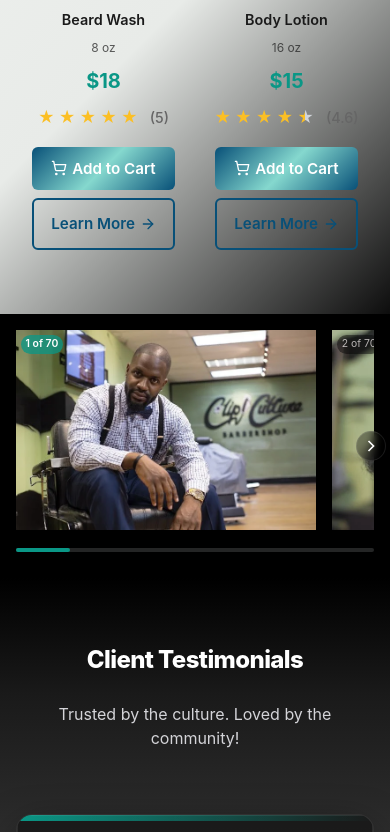
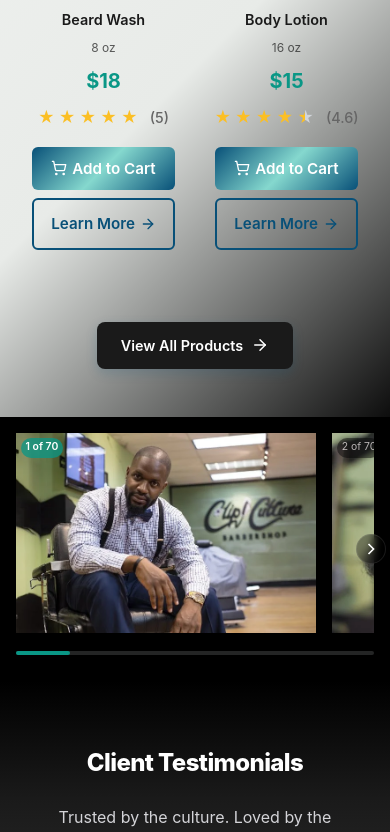
Before and after one commit to CartezDew/ClipCultureBarbershop, a React (Vite) app in the folder frontend/: page / in a window 390 px wide. Shown: the part 2416-3248 px from the top of the page. Built offline with nearby package versions, Linux system fonts and the light colour scheme; a web font is replaced by a local one.

Commit message:
updated mobile navbar layout

```diff
--- a/frontend/src/components/NavbarMobile.jsx
+++ b/frontend/src/components/NavbarMobile.jsx
@@ -16,8 +16,8 @@ const NavbarMobile = ({ showTaglineAnim = false, isMobile600 = false }) => {
 
     // Menu items matching the desktop navbar with all dropdown links
     const menuItems = [
-        // Home (only show if not on home page)
-        ...(location.pathname !== '/' ? [{ id: 'home', name: 'Home', path: '/', icon: 'Home' }] : []),
+        // Home (always show)
+        { id: 'home', name: 'Home', path: '/', icon: 'Home' },
 
         // Services section
         { id: 'services-all', name: 'All Services', path: '/services', icon: 'Scissors', section: 'Services' },
@@ -341,10 +341,11 @@ const NavbarMobile = ({ showTaglineAnim = false, isMobile600 = false }) => {
                     >
                         <div className="mobile-nav-items">
                             {(() => {
-                                const sections = ['Services', 'Barbers', 'Shop', 'About']
+                                // Define section order: About first, then Services (default expanded), then Shop, then Barbers
+                                const sections = ['About', 'Services', 'Shop', 'Barbers']
                                 const items = []
 
-                                // Add home link if not on home page
+                                // Add Home link first (always visible)
                                 const homeItem = menuItems.find(item => item.id === 'home')
                                 if (homeItem) {
                                     items.push(
@@ -352,7 +353,13 @@ const NavbarMobile = ({ showTaglineAnim = false, isMobile600 = false }) => {
                                             key={homeItem.id}
                                             to={homeItem.path}
                                             className="mobile-nav-item"
-                                            onClick={() => { setIsOpen(false) }}
+                                            onClick={(e) => {
+                                                if (location.pathname === '/') {
+                                                    e.preventDefault()
+                                                    window.scrollTo({ top: 0, behavior: 'smooth' })
+                                                }
+                                                setIsOpen(false)
+                                            }}
                                         >
                                             {getIconForMenuItem(homeItem.icon)}
                                             {homeItem.name}
--- a/frontend/src/components/TopProducts.jsx
+++ b/frontend/src/components/TopProducts.jsx
@@ -1,5 +1,5 @@
 import React, { useState, useEffect, useRef } from 'react';
-import { Link } from 'react-router-dom';
+import { Link, useLocation } from 'react-router-dom';
 import { ArrowRight, ShoppingCart } from 'lucide-react';
 import '../styles/top-products.css';
 import Product1 from '../assets/products/Product-1.webp';
@@ -12,6 +12,8 @@ import BeardLineUp1 from '../assets/products/Beard-Line-Up-1.webp';
 import BeardLineUp2 from '../assets/products/Beard-Line-Up-2.webp';
 
 const TopProducts = ({ limit }) => {
+  const location = useLocation();
+  const isHomePage = location.pathname === '/';
   const [quantities, setQuantities] = useState({});
   const [hoveredProduct, setHoveredProduct] = useState(null);
 
@@ -294,6 +296,15 @@ const TopProducts = ({ limit }) => {
               </div>
             ))}
           </div>
+
+          {isHomePage && (
+            <div className="top-products__cta">
+              <Link to="/shop" className="top-products__view-all-btn">
+                View All Products
+                <ArrowRight size={18} />
+              </Link>
+            </div>
+          )}
         </div>
       </section>
     </>
--- a/frontend/src/styles/top-products.css
+++ b/frontend/src/styles/top-products.css
@@ -39,6 +39,40 @@
   line-height: 1.6;
   font-family: 'Rubik', -apple-system, BlinkMacSystemFont, 'Segoe UI', 'Roboto', sans-serif;
   font-weight: 400;
+}
+
+.top-products__cta {
+  text-align: center;
+  margin-top: 3rem;
+  padding-top: 2rem;
+}
+
+.top-products__view-all-btn {
+  display: inline-flex;
+  align-items: center;
+  justify-content: center;
+  gap: 0.5rem;
+  padding: 1rem 2rem;
+  background: var(--primary-black);
+  color: var(--primary-white);
+  border: none;
+  border-radius: 8px;
+  font-size: 1rem;
+  font-weight: 600;
+  text-decoration: none;
+  cursor: pointer;
+  transition: all 0.3s ease;
+  font-family: -apple-system, BlinkMacSystemFont, 'Segoe UI', 'Roboto', sans-serif;
+  box-shadow: 0 4px 12px rgba(8, 80, 120, 0.2);
+}
+
+.top-products__view-all-btn:hover {
+  transform: translateY(-4px);
+  box-shadow: 0 6px 20px rgba(8, 80, 120, 0.4);
+}
+
+.top-products__view-all-btn:active {
+  transform: translateY(0);
 }
 
 .top-products__grid {
@@ -296,6 +330,16 @@
   .productbtn--add-cart, .productbtn--learn-more {
     padding: 0.75rem .5rem;
   }
+
+  .top-products__cta {
+    margin-top: 2rem;
+    padding-top: 1.5rem;
+  }
+
+  .top-products__view-all-btn {
+    padding: 0.875rem 1.75rem;
+    font-size: 0.95rem;
+  }
 }
 
 @media (max-width: 700px) {
@@ -362,6 +406,11 @@
     transform: scale(1.02);
     box-shadow: 0 4px 12px rgba(8, 80, 120, 0.3);
     font-size: .9rem;
+  }
+
+  .top-products__view-all-btn {
+    padding: 0.75rem 1.5rem;
+    font-size: 0.9rem;
   }
 }
 
```
